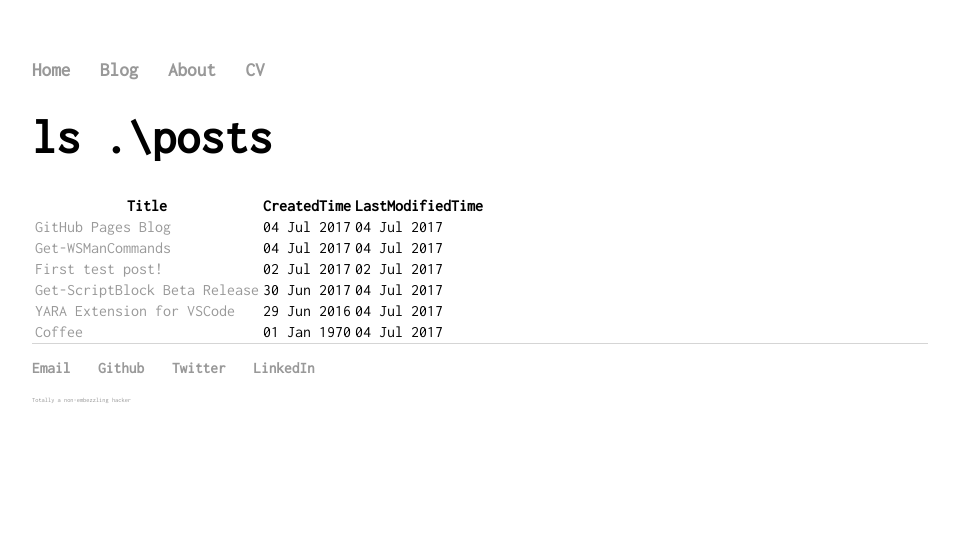
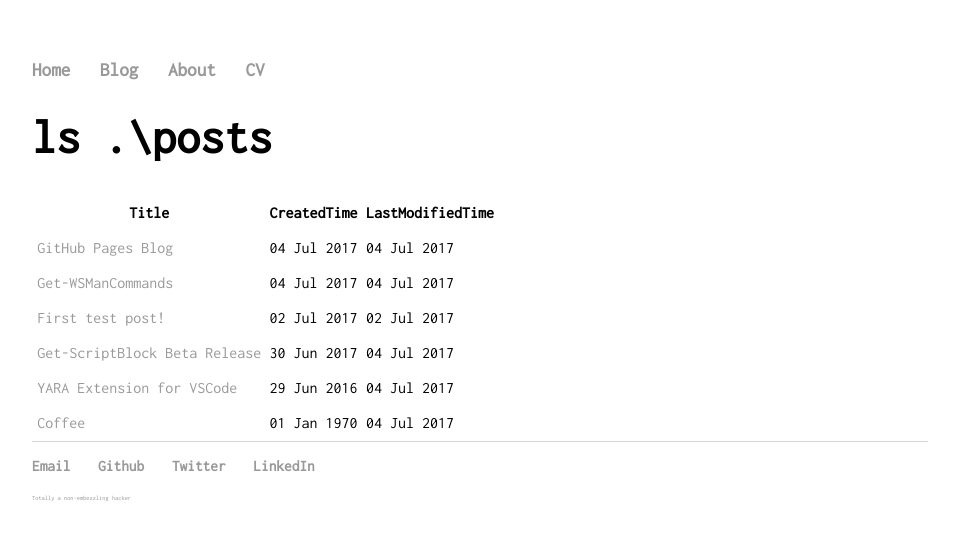
Before and after one commit to infosec-intern/infosec-intern.github.io, a Jekyll site: the page built from blog.html, in a window 1280 px wide. Shown: the top 540 px of the page, without its empty margins (160-1119 px from the left). Built offline with Jekyll 4.4.1, drawn with Linux system fonts in a browser that asks for light colours.

Commit message:
fixing padding on table cells

```diff
--- a/blog.html
+++ b/blog.html
@@ -3,8 +3,8 @@ layout: default
 title: Infosec Intern's Blog
 ---
 <style>
-    table#posts {
-        padding: 0.5em;
+    #posts tbody th, td {
+        padding: 0.5em 0.2em;
     }
 </style>
 <!--<h1>Bloggy Blog</h1>
@@ -14,7 +14,8 @@ title: Infosec Intern's Blog
     {% endfor %}
 </ul>-->
 <h1>ls .\posts</h1>
-<table class="posts">
+<table id="posts">
+    <tbody>
         <tr>
             <th>Title</th>
             <th>CreatedTime</th>
@@ -31,4 +32,5 @@ title: Infosec Intern's Blog
             {% endif %}
         </tr>
         {% endfor %}
+    </tbody>
 </table>
```
Lines whose indentation alone changed are shown as unchanged.
